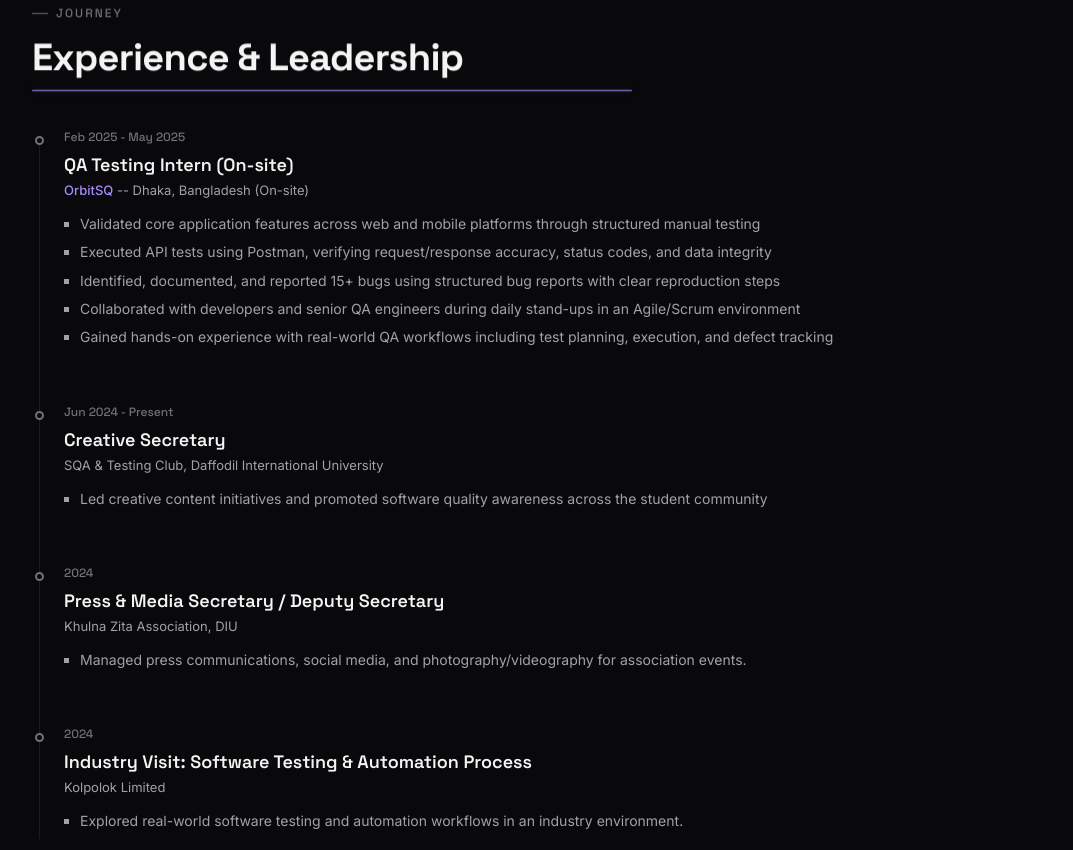
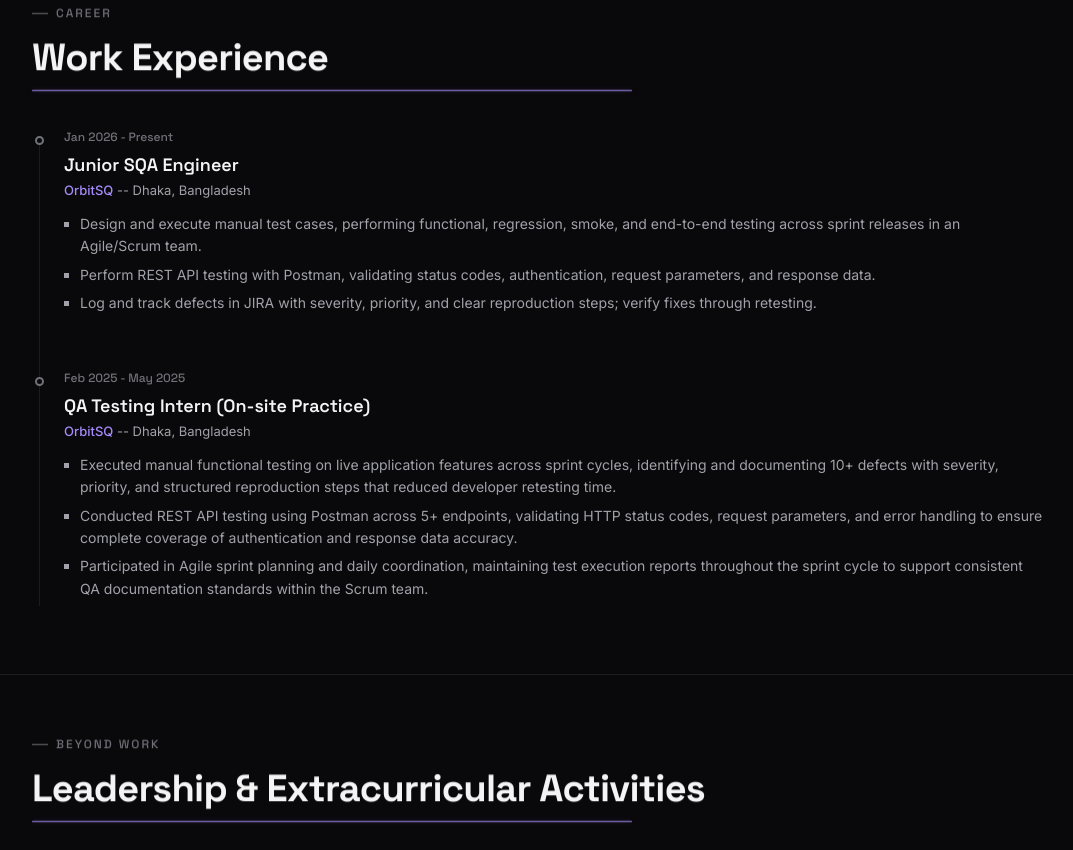
Before and after one commit to TheSourav-001/MyPortfolio, a website: page index.html in a window 1280 px wide. Shown: the part 4196-5046 px from the top of the page, without its empty margins (102-1175 px from the left). Drawn offline with Linux system fonts and the light colour scheme; no server answers.

Commit message:
Update experience section to reflect current roles and add leadership activities

```diff
--- a/index.html
+++ b/index.html
@@ -90,7 +90,8 @@
                 <a href="#skills">Skills</a>
                 <a href="#case-study">Featured QA Case Studies</a>
                 <a href="#qa-workflow">Workflow</a>
-                <a href="#experience">Experience</a>
+                <a href="#work-experience">Work Experience</a>
+                <a href="#leadership">Leadership &amp; Extracurricular Activities</a>
                 <a href="#projects">Projects</a>
                 <a href="#qa-workspace">Artifacts</a>
                 <a href="#github-activity">GitHub Activity</a>
@@ -1164,31 +1165,55 @@
         </div>
     </section>
 
-    <!-- EXPERIENCE -->
-    <section class="section" id="experience">
+    <!-- WORK EXPERIENCE -->
+    <section class="section" id="work-experience">
         <div class="container">
-            <div class="reveal"><span class="section-label">Journey</span>
-                <h2 class="section-title">Experience &amp; Leadership</h2>
+            <div class="reveal"><span class="section-label">Career</span>
+                <h2 class="section-title">Work Experience</h2>
             </div>
             <div class="timeline">
                 <div class="timeline-item reveal">
+                    <div class="timeline-date">Jan 2026 - Present</div>
+                    <div class="timeline-title">Junior SQA Engineer</div>
+                    <div class="timeline-subtitle"><a href="https://www.orbitsq.com/" target="_blank"
+                            class="violet-link">OrbitSQ</a> -- Dhaka, Bangladesh</div>
+                    <ul>
+                        <li>Design and execute manual test cases, performing functional, regression, smoke, and
+                            end-to-end testing across sprint releases in an Agile/Scrum team.</li>
+                        <li>Perform REST API testing with Postman, validating status codes, authentication, request
+                            parameters, and response data.</li>
+                        <li>Log and track defects in JIRA with severity, priority, and clear reproduction steps; verify
+                            fixes through retesting.</li>
+                    </ul>
+                </div>
+                <div class="timeline-item reveal">
                     <div class="timeline-date">Feb 2025 - May 2025</div>
-                    <div class="timeline-title">QA Testing Intern (On-site)</div>
+                    <div class="timeline-title">QA Testing Intern (On-site Practice)</div>
                     <div class="timeline-subtitle"><a href="https://orbitsq.com/" target="_blank"
-                            class="violet-link">OrbitSQ</a> -- Dhaka, Bangladesh (On-site)</div>
+                            class="violet-link">OrbitSQ</a> -- Dhaka, Bangladesh</div>
                     <ul>
-                        <li>Validated core application features across web and mobile platforms through structured
-                            manual testing</li>
-                        <li>Executed API tests using Postman, verifying request/response accuracy, status codes, and
-                            data integrity</li>
-                        <li>Identified, documented, and reported 15+ bugs using structured bug reports with clear
-                            reproduction steps</li>
-                        <li>Collaborated with developers and senior QA engineers during daily stand-ups in an
-                            Agile/Scrum environment</li>
-                        <li>Gained hands-on experience with real-world QA workflows including test planning, execution,
-                            and defect tracking</li>
+                        <li>Executed manual functional testing on live application features across sprint cycles,
+                            identifying and documenting 10+ defects with severity, priority, and structured reproduction
+                            steps that reduced developer retesting time.</li>
+                        <li>Conducted REST API testing using Postman across 5+ endpoints, validating HTTP status codes,
+                            request parameters, and error handling to ensure complete coverage of authentication and
+                            response data accuracy.</li>
+                        <li>Participated in Agile sprint planning and daily coordination, maintaining test execution
+                            reports throughout the sprint cycle to support consistent QA documentation standards within
+                            the Scrum team.</li>
                     </ul>
                 </div>
+            </div>
+        </div>
+    </section>
+
+    <!-- LEADERSHIP & EXTRACURRICULAR ACTIVITIES -->
+    <section class="section" id="leadership">
+        <div class="container">
+            <div class="reveal"><span class="section-label">Beyond Work</span>
+                <h2 class="section-title">Leadership &amp; Extracurricular Activities</h2>
+            </div>
+            <div class="timeline">
                 <div class="timeline-item reveal">
                     <div class="timeline-date">Jun 2024 - Present</div>
                     <div class="timeline-title">Creative Secretary</div>
```
